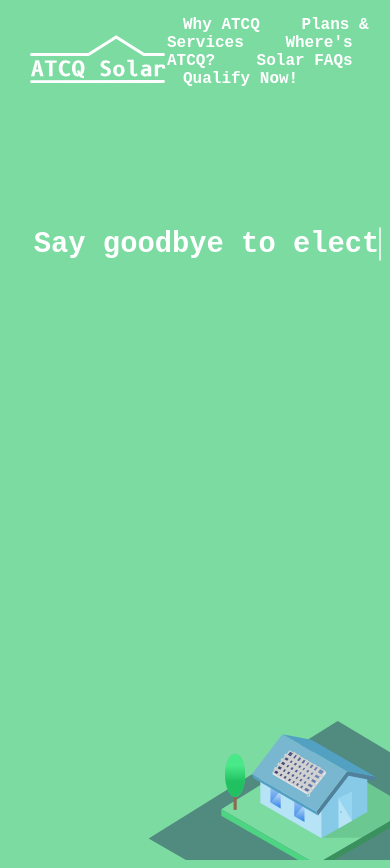
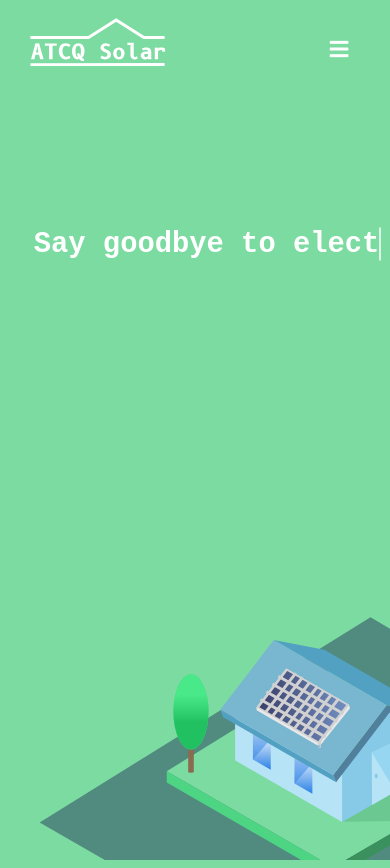
Before and after one commit to paul-schultz/solar_landing_page, a plain HTML site: page index.html in a window 390 px wide. Drawn offline with Linux system fonts and the light colour scheme; a web font is replaced by a local one.

Commit message:
optimized for tablet

```diff
--- a/index.html
+++ b/index.html
@@ -18,15 +18,20 @@
             </div>
         </div>
         <div class="nav-right">
-            <div class="link">
+            <div class="link desktop">
                 <a href="">Why ATCQ</a>
                 <a href="">Plans & Services</a>
                 <a href="">Where's ATCQ?</a>
                 <a href="">Solar FAQs</a>
                 <a href="" >Qualify Now!</a>
             </div>
+            <div class="tablet">
+                <i class="fas fa-bars fa-lg"></i>
+            </div>
         </div>
     </div>
+
+
 
     <div class="first-line">
         <p class="line-1 anim-typewriter1">Say goodbye to electricity bills</p>
--- a/style.css
+++ b/style.css
@@ -38,6 +38,10 @@ body {
 
 .nav .nav-right .link a:hover {
     color: #2c82e6;
+}
+
+.tablet {
+    display: none;
 }
 
 .first-line {
@@ -137,3 +141,18 @@ to{border-right-color: transparent;}
 @keyframes hideSecondBorder {
     to { border-right: none;}
 }
+
+@media screen and (max-width: 1024px) {
+    body {
+        background-size: 140%;
+        background-position: bottom;
+    }
+    .desktop{
+        display: none;
+    }
+    .tablet {
+        display: block;
+        margin-right: 30px;
+        margin-bottom: 10px;
+    }
+}
```
